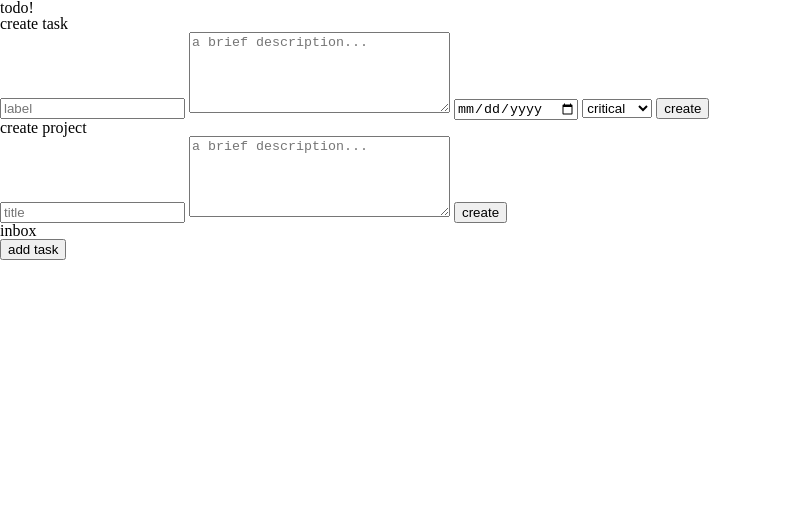
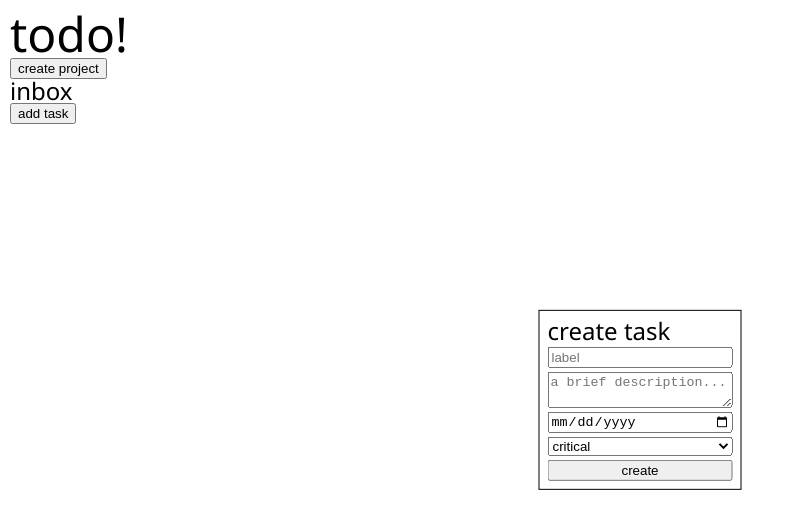
Before and after one commit to charlie-daniels/todo-list, a website built with webpack: page src/index.html in a window 1280 px wide. Both pictures are taken after a click on the button "add task". Shown: the whole page, without its empty margins (0-805 px from the left). Built offline with nearby package versions, Linux system fonts and the light colour scheme.

Commit message:
Add basic style and form hiding

```diff
--- a/src/index.html
+++ b/src/index.html
@@ -8,10 +8,11 @@
 </head>
 <body>
     <h1>todo!</h1>
-    <form action="" id="form-create-task" data-parent-project-number="1">
+    <button id="show-project-menu">create project</button>
+    <form class="align-vertical hidden" action="" id="form-create-task" data-parent-project-number="1">
         <h2>create task</h2>
         <input type="text" name="title" placeholder="label">
-        <textarea cols="30" rows="5" name="description" placeholder="a brief description..."></textarea>
+        <textarea rows="2" name="description" placeholder="a brief description..."></textarea>
         <input type="date" name="date">
         <select name="priority">
             <option value="critical">critical</option>
@@ -21,10 +22,10 @@
         </select>
         <input type="submit" value="create">
     </form>
-    <form action="" id="form-create-project">
+    <form class="align-vertical hidden" action="" id="form-create-project">
         <h2>create project</h2>
         <input type="text" name="title" placeholder="title">
-        <textarea cols="30" rows="5" name="description" placeholder="a brief description..."></textarea>
+        <textarea rows="2" name="description" placeholder="a brief description..."></textarea>
         <input type="submit" value="create">
     </form>
 </body>
--- a/src/index.js
+++ b/src/index.js
@@ -1,2 +1,4 @@
 import './styles/reset.css';
+import './styles/core.css';
+
 import './modules/core';
--- a/src/modules/domController.js
+++ b/src/modules/domController.js
@@ -1,4 +1,21 @@
 export default (() => {
+  // Class operators
+  const toggleElementHidden = (el) => {
+    el.classList.toggle('hidden');
+  };
+
+  const callTaskMenu = (parentProjectNumber) => {
+    const taskMenu = document.getElementById('form-create-task');
+    toggleElementHidden(taskMenu);
+    taskMenu.setAttribute('data-parent-project-number', parentProjectNumber);
+  };
+
+  const hideTaskMenu = () => {
+    const taskMenu = document.getElementById('form-create-task');
+    toggleElementHidden(taskMenu);
+    taskMenu.removeAttribute('data-parent-project-number');
+  };
+
   const addTask = (task, parentProjectNumber) => {
     const container = document.createElement('div');
     const title = document.createElement('h2');
@@ -14,16 +31,12 @@ export default (() => {
 
     container.append(title, description, date, priority);
     parent.appendChild(container);
+    hideTaskMenu();
   };
 
   const getNextProjectNumber = () => {
     const count = document.querySelectorAll('[data-project-number]').length;
     return count + 1;
-  };
-
-  const callTaskMenu = (parentProjectNumber) => {
-    const taskMenu = document.getElementById('form-create-task');
-    taskMenu.setAttribute('data-parent-project-number', parentProjectNumber);
   };
 
   const addProject = (project) => {
@@ -45,5 +58,5 @@ export default (() => {
     document.body.appendChild(container);
   };
 
-  return { addTask, addProject };
+  return { addTask, addProject, toggleElementHidden };
 })();
--- a/src/modules/eventController.js
+++ b/src/modules/eventController.js
@@ -36,7 +36,16 @@ const createProject = (submitEvent) => {
   formCreateTask.addEventListener('submit', (e) => {
     const parentProjectNumber = e.target.getAttribute('data-parent-project-number');
     createTask(e, parentProjectNumber);
+    e.target.reset();
   });
+
   const formCreateProject = document.getElementById('form-create-project');
-  formCreateProject.addEventListener('submit', (e) => createProject(e));
+  formCreateProject.addEventListener('submit', (e) => {
+    createProject(e);
+    DOM.toggleElementHidden(e.target);
+    e.target.reset();
+  });
+
+  const showProjectMenu = document.getElementById('show-project-menu');
+  showProjectMenu.addEventListener('click', () => DOM.toggleElementHidden(formCreateProject));
 })();
--- /dev/null
+++ b/src/styles/core.css
@@ -0,0 +1,41 @@
+/* Fonts */
+
+body {
+  font-family:'Segoe UI', Tahoma, Geneva, Verdana, sans-serif;
+}
+
+h1 {
+  font-size: 3rem;
+}
+
+h2 {
+  font-size: 1.5rem;
+}
+
+/* Page properties */
+
+body {
+  padding: 10px;
+}
+
+/* Visual classes */
+
+.hidden {
+  display: none !important;
+}
+
+.align-vertical {
+  display: grid;
+}
+
+/* Forms */
+
+form {
+  position: absolute;
+  top: 50%;
+  left: 50%;
+  transform: translate(-50%, -50%);
+  border: 1px solid;
+  gap: .25rem;
+  padding: 0.5rem;
+}
```
